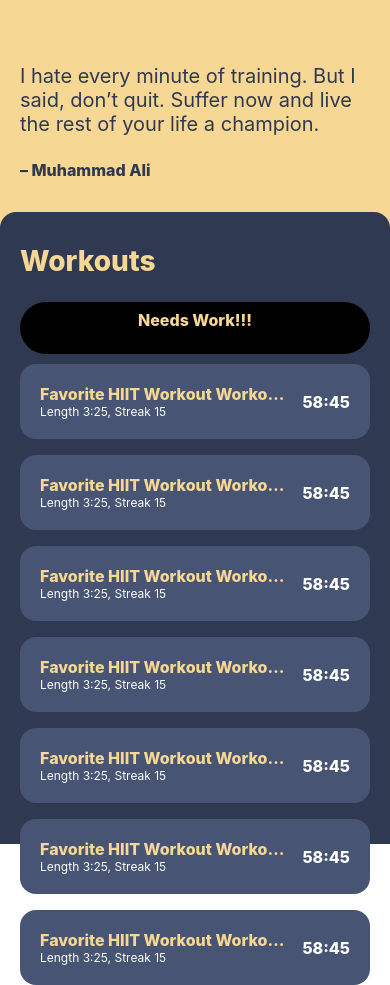
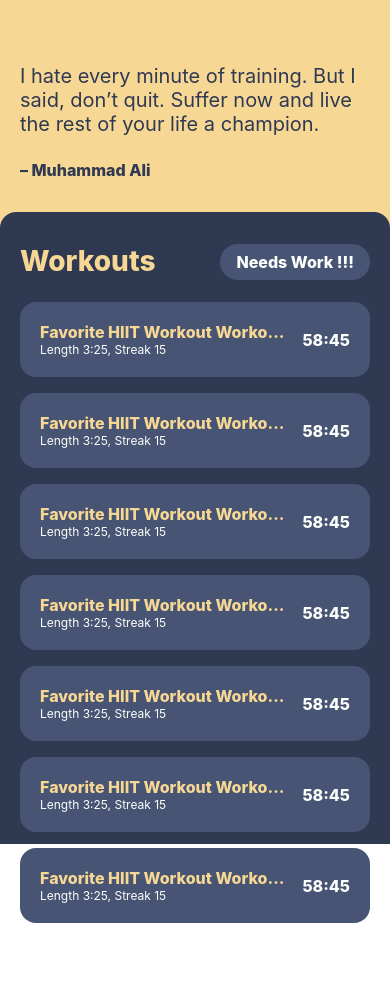
Before and after one commit to iamhenry/tiempo-app, a React Native app: screen / in a window 390 px wide. After the commit the page ends 923 px from the top, so only its background shows below. Built offline with nearby package versions, Linux system fonts and the light colour scheme.

Commit message:
adding flexbo to Title section layout in home screen

```diff
--- a/components/Button/Button.js
+++ b/components/Button/Button.js
@@ -16,15 +16,23 @@ const BaseButton = styled.TouchableOpacity`
         return "36px";
     }
   }};
-  background-color: ${(props) => (props.primary ? "red" : "black")};
+  background-color: ${(props) =>
+    props.primary
+      ? `${Tokens.color.summerTime200}`
+      : `${Tokens.color.blueMoon100}`};
   border-radius: 100px;
-  color: ${Tokens.color.snowWhite100};
-  padding: 8px;
-  margin-bottom: 10px;
+  padding: 8px 16px;
+  display: flex;
+  justify-content: center;
 `;
 
+// HOW CAN I TARGET THIS CHILD COMPONENT WITH CSS?
 const ButtonLabel = styled.Text`
-  color: ${Tokens.color.summerTime200};
+  /* color: ${Tokens.color.summerTime200}; */
+  color: ${(props) =>
+    props.primaryTextColor
+      ? `${Tokens.color.summerTime200}`
+      : `${Tokens.color.snowWhite100}`};
   font-size: ${Tokens.fontSize.h5};
   font-weight: ${Tokens.fontWeight.bold};
   text-align: center;
--- a/components/WorkoutList/WorkoutList.js
+++ b/components/WorkoutList/WorkoutList.js
@@ -22,16 +22,25 @@ const SectionTitle = styled(H2)`
   margin-bottom: ${Tokens.spacing.medium}px;
 `;
 
+const SectionHeader = styled.View`
+  display: flex;
+  flex-direction: row;
+  justify-content: space-between;
+`;
+
 export function WorkoutList() {
   return (
     <StyledWorkoutList>
+      <SectionHeader>
         <SectionTitle
           color={Tokens.color.summerTime200}
           fontWeight={Tokens.fontWeight.bold}
         >
           Workouts
         </SectionTitle>
-      <StyledButton text="Needs Work!!!" size="large" />
+        {/* Need to make  */}
+        <StyledButton text="Needs Work !!!" size="small" />
+      </SectionHeader>
       <WorkoutCell />
       <WorkoutCell />
       <WorkoutCell />
```
Lines whose indentation alone changed are shown as unchanged.
